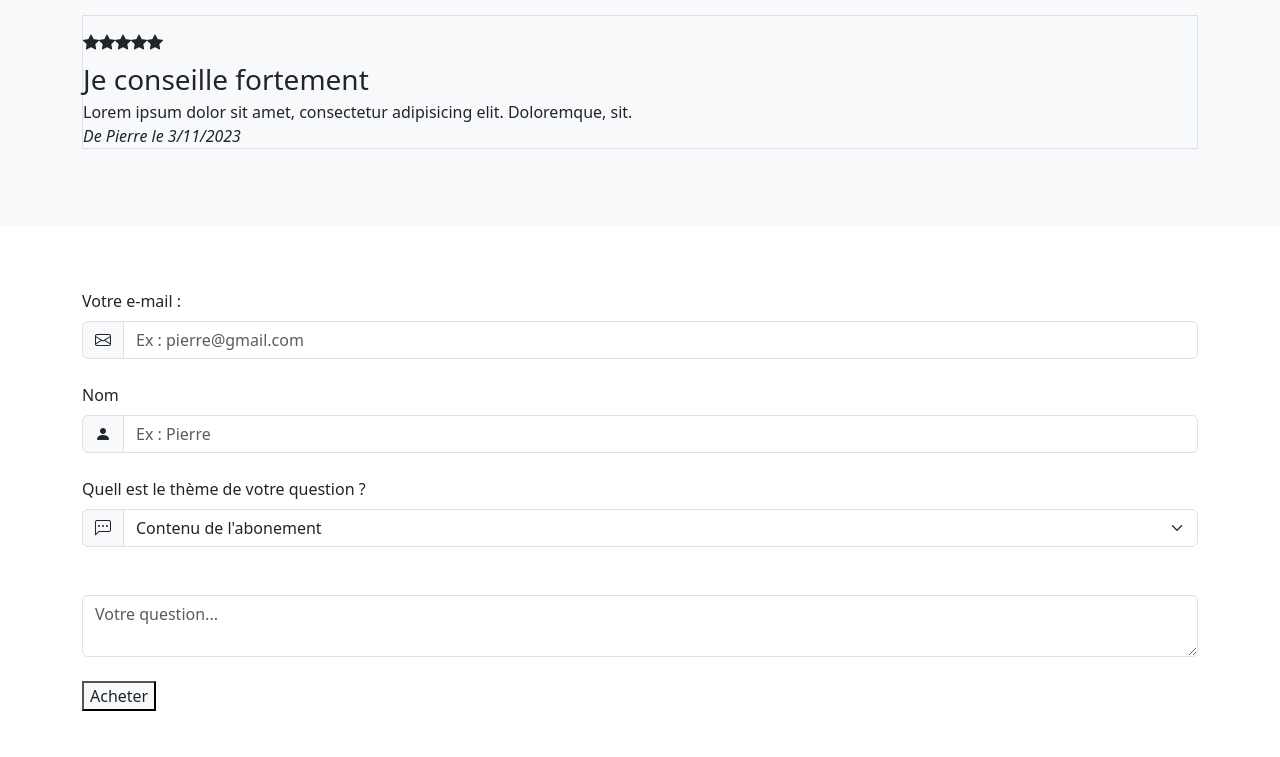
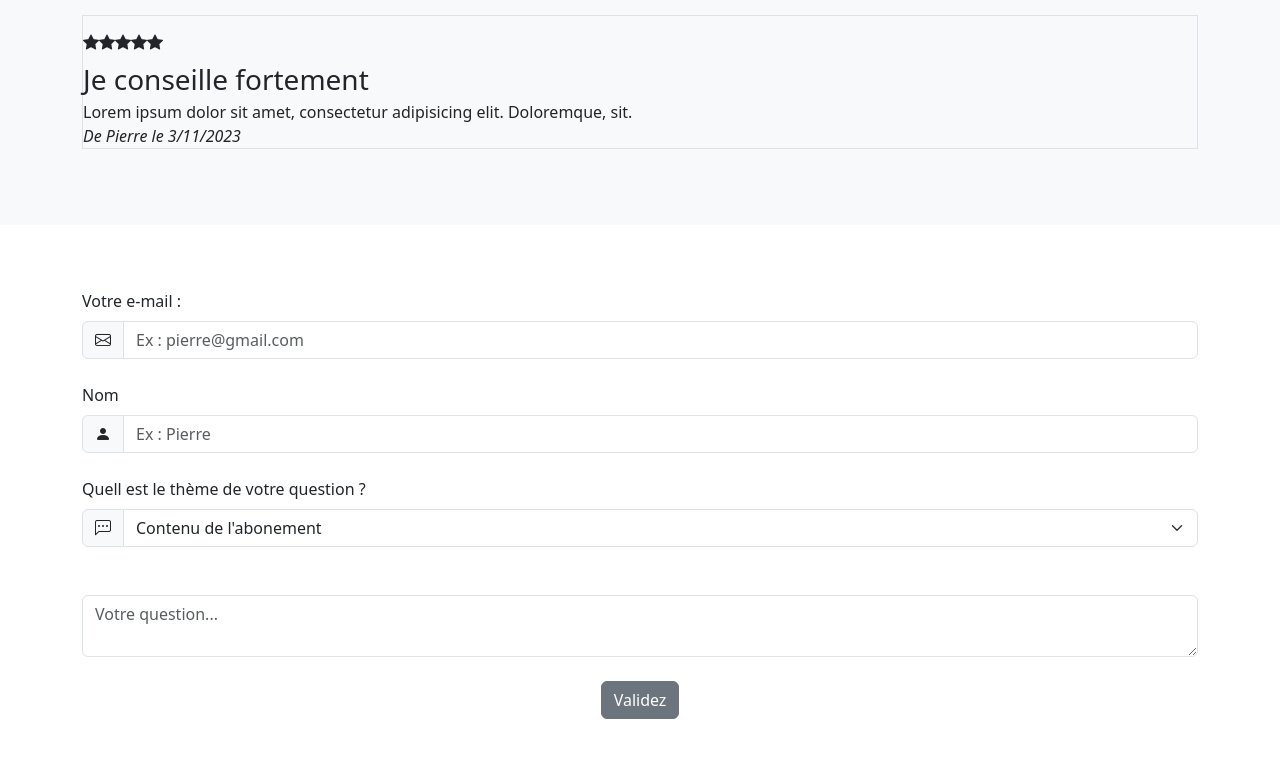
Before and after one commit to Roiborgne/bootstrap-tp1, a plain HTML site: page index.html in a window 1280 px wide. Shown: the part 2214-2971 px from the top of the page. Drawn offline with nearby package versions, Linux system fonts and the light colour scheme.

Commit message:
12/02/2024 .

```diff
--- a/index.html
+++ b/index.html
@@ -88,7 +88,7 @@
                         <h1 class="card-title text-primary">Gratuit</h1>
                         <p class="card-text d-none d-lg-block">Lorem ipsum dolor sit amet, consectetur adipisicing elit. Alias, eum.</p>
                         <button class="btn btn-primary">
-                            <a href="#" class="text-white text-decoration-none"> Acheter </a>
+                            <a href="" class="text-white text-decoration-none"> Acheter </a>
                         </button>
                     </div>
                 </div>
@@ -101,14 +101,13 @@
                         </div>
                         <p>Le plus populaire</p>
                     </div>
-                    <img src="#" class="card-img-top" alt="">
                     <div class="card-body">
                         <h1 class="card-title">Abonnement Prenium</h1>
                         <h5 class="card-title text-body-tertiary">Sans Pub</h5>
                         <h1 class="card-title text-primary">4.99 €</h1>
                         <p class="card-text d-none d-lg-block">Lorem ipsum dolor sit amet, consectetur adipisicing elit. Ducimus, non.</p>
                         <button class="btn btn-primary">
-                            <a href="#" class="text-white text-decoration-none"> Acheter </a>
+                            <a href="" class="text-white text-decoration-none"> Acheter </a>
                         </button>
                     </div>
                 </div>
@@ -124,7 +123,7 @@
                         <h1 class="card-title text-primary">14.99 €</h1>
                         <p class="card-text d-none d-lg-block">Lorem ipsum dolor sit amet, consectetur adipisicing elit. Aperiam, earum?</p>
                         <button class="btn btn-primary">
-                            <a href="#" class="text-white text-decoration-none"> Acheter </a>
+                            <a href="" class="text-white text-decoration-none"> Acheter </a>
                         </button>
                     </div>
                 </div>
@@ -291,7 +290,11 @@
                 <div class="input-group mb-4">
                     <textarea class="form-control" placeholder="Votre question..." aria-label="With textarea"></textarea>
                 </div>
-                <button href="#" class="text-dark text-decoration-none bg-body-tertiary"> Acheter </button>
+                <div class="d-flex justify-content-center">
+                    <button class="btn btn-secondary ">
+                        <a href="" class="text-white text-decoration-none"> Validez </a>
+                    </button>
+                </div>
             </div>
         </div>
     </section>
```
